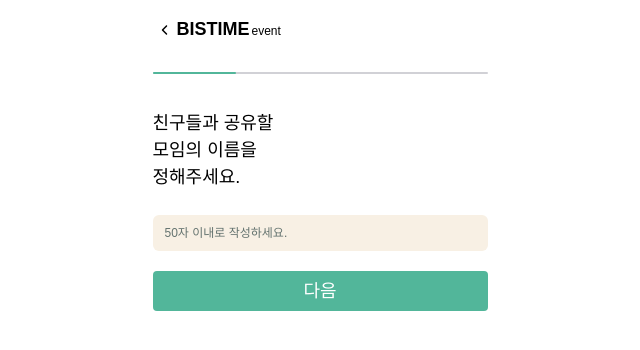
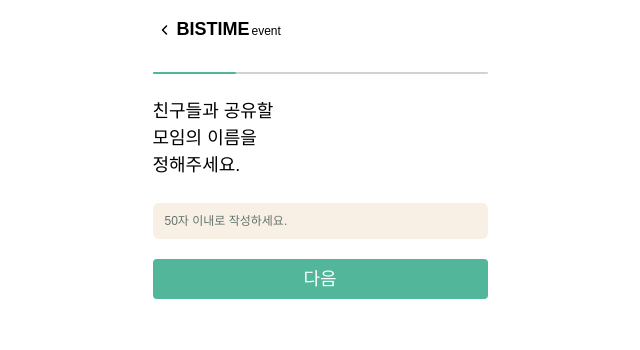
Before and after one commit to PI304/BisTime_Frontend, a Next.js app: page /event/create/create01 in a window 1280 px wide. Shown: the top 350 px of the page, without its empty margins (320-960 px from the left). Built offline with nearby package versions, Linux system fonts and the light colour scheme; a web font is replaced by a local one.

Commit message:
chore : margin

```diff
--- a/src/pages/event/create/create01.tsx
+++ b/src/pages/event/create/create01.tsx
@@ -38,7 +38,7 @@ function Create() {
     <Layout>
       <Navigate back />
       <ProgressBar progress="w-1/4" className="mt-3" />
-      <div className="w-full flex flex-col mt-9">
+      <div className="w-full flex flex-col mt-6">
         <div className="w-full flex flex-col items-center justify-center">
           <div className="text-18 text-left w-full">친구들과 공유할</div>
           <div className="text-18 text-left w-full">모임의 이름을</div>
```
